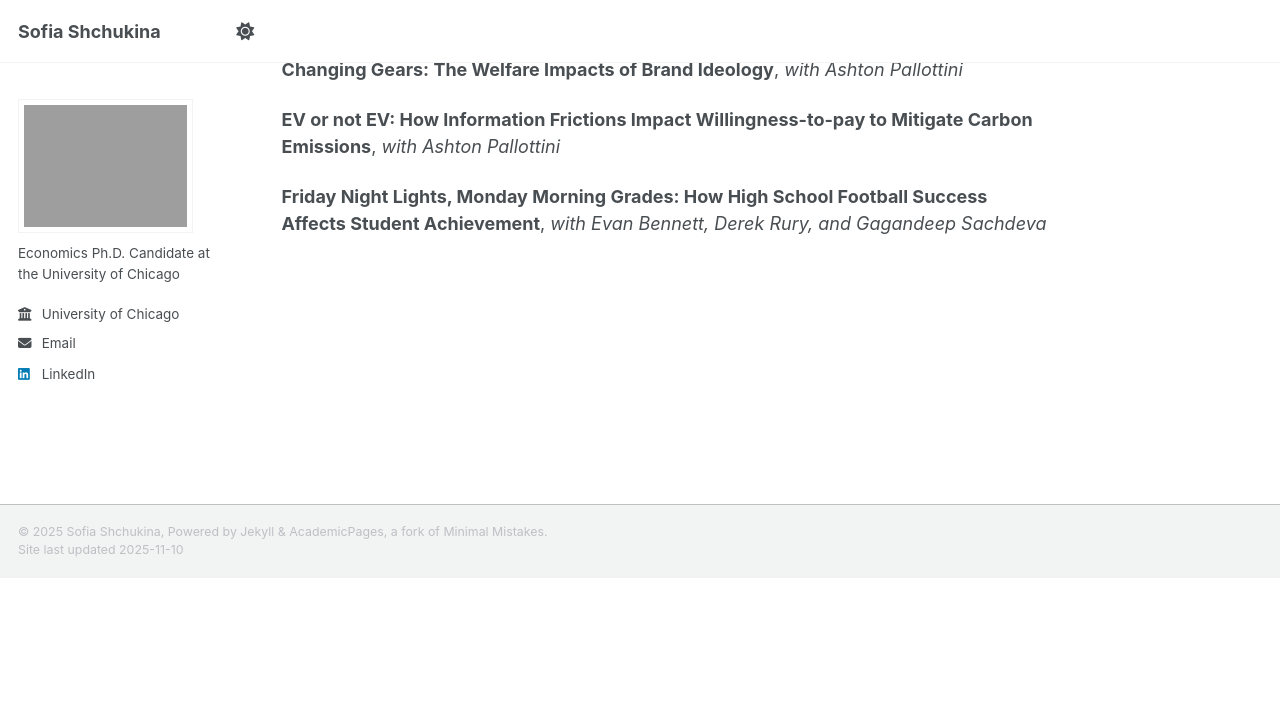
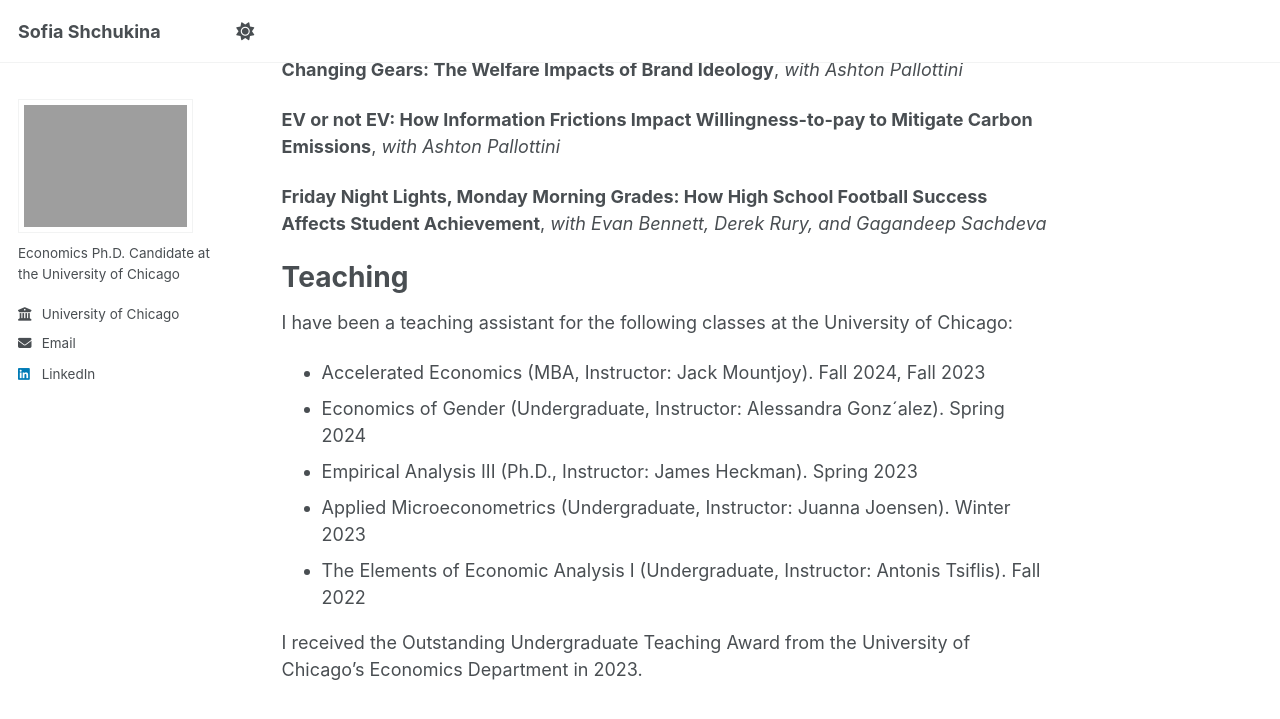
Before and after one commit to sofiashch/sofiashch.github.io, a Jekyll site: the page built from _pages/about.md, in a window 1280 px wide and 900 px high, scrolled down 621 px. Shown: the top 719 px of the window. Built offline with Jekyll 4.4.1, drawn with Linux system fonts in a browser that asks for light colours; a script that is not in the unit is left out; before the commit the page ends 1199 px from its top, so only the background shows below that.

Commit message:
Update about.md

```diff
--- a/_pages/about.md
+++ b/_pages/about.md
@@ -20,6 +20,8 @@
 Previously, I worked as a Research Assistant at UC Berkeley and as a Business Analyst at McKinsey & Company. I graduated _summa cum laude_ from Harvard College with a degree in Economics and a minor in Statistics.
 
 
+
+
 My Research
 ======
 **The University of Chicago's Dating With Data Study**: Dating with Data is a large-scale study of dating app use. Find out more [here](https://datingwithdata.com/).
@@ -29,3 +31,16 @@
 **EV or not EV: How Information Frictions Impact Willingness-to-pay to Mitigate Carbon Emissions**, _with Ashton Pallottini_
 
 **Friday Night Lights, Monday Morning Grades: How High School Football Success Affects Student Achievement**, _with Evan Bennett, Derek Rury, and Gagandeep Sachdeva_
+
+
+
+Teaching
+======
+I have been a teaching assistant for the following classes at the University of Chicago:
+* Accelerated Economics (MBA, Instructor: Jack Mountjoy). Fall 2024, Fall 2023
+* Economics of Gender (Undergraduate, Instructor: Alessandra Gonz´alez). Spring 2024
+* Empirical Analysis III (Ph.D., Instructor: James Heckman). Spring 2023
+* Applied Microeconometrics (Undergraduate, Instructor: Juanna Joensen). Winter 2023
+* The Elements of Economic Analysis I (Undergraduate, Instructor: Antonis Tsiflis). Fall 2022
+
+I received the Outstanding Undergraduate Teaching Award from the University of Chicago's Economics Department in 2023.
```
